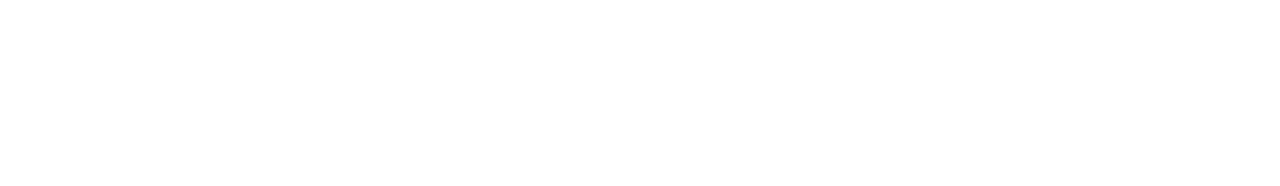
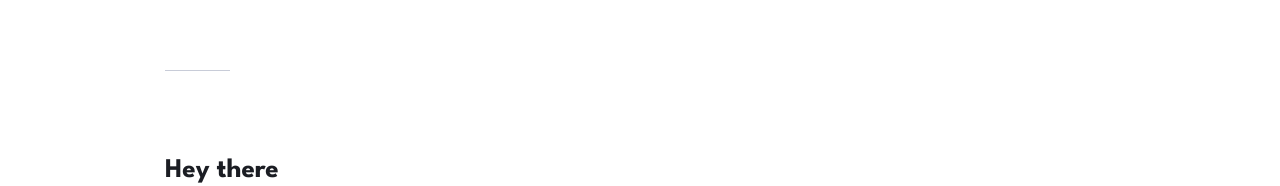
Before and after one commit to JJWallis/arch-studio, a Next.js app: page / in a window 1280 px wide. Shown: the part 843-1029 px from the top of the page. Before the commit the page ends 800 px from the top, so only its background shows below. Built offline with nearby package versions, Linux system fonts and the light colour scheme.

Commit message:
copy section with border ip

```diff
--- /dev/null
+++ b/src/components/copySectionWithBorder/CopySectionWithBorder.tsx
@@ -0,0 +1,71 @@
+import React from 'react';
+import styled, { css } from 'styled-components';
+import { device } from '../../config/theme/device';
+
+type PageVariant = 'home' | 'about' | 'contact';
+
+interface WrapperProps {
+   variant: PageVariant;
+}
+
+const Wrapper = styled.section<WrapperProps>`
+   ${({ variant }) =>
+      ({
+         home: css`
+            --marin-top: 72px;
+            --margin-bottom: 112px; // todo -> all different for tablet only (styled())
+         `,
+         about: css`
+            --marin-top: 76px;
+            --margin-bottom: 112px;
+         `,
+         contact: css`
+            --marin-top: 100px;
+            --margin-bottom: 71px;
+         `,
+      }[variant])}
+   --padding-top: 69px;
+
+   position: relative;
+   padding-top: var(--padding-top);
+   padding-inline: var(--padding-x, 0);
+   margin-top: var(--marin-top);
+
+   @media ${device.maxTablet} {
+      --padding-x: var(--site-padding);
+   }
+
+   @media ${device.tablet} {
+      --padding-top: 50px; // todo -> zero for Home on tablet + desktop (styled())
+      --marin-top: 200px;
+   }
+
+   @media ${device.laptop} {
+      --padding-top: 83px;
+      --margin-bottom: 200px;
+   }
+
+   &::before {
+      content: '';
+      position: absolute;
+      top: 0;
+      display: block;
+      height: 1px;
+      width: 65px;
+      background: var(--clr-light-grey);
+   }
+`;
+
+interface CopySectionWithBorderProps {
+   children: React.ReactNode;
+   variant: PageVariant;
+}
+
+const CopySectionWithBorder: React.FC<CopySectionWithBorderProps> = ({
+   children,
+   ...props
+}) => {
+   return <Wrapper {...props}>{children}</Wrapper>;
+};
+
+export default CopySectionWithBorder;
--- /dev/null
+++ b/src/components/copySectionWithBorder/index.ts
@@ -0,0 +1,2 @@
+export * from './CopySectionWithBorder';
+export { default } from './CopySectionWithBorder';
--- a/src/pages/index.tsx
+++ b/src/pages/index.tsx
@@ -1,10 +1,14 @@
 import type { NextPage } from 'next';
+import CopySectionWithBorder from '../components/copySectionWithBorder';
 import { SingleImageSectionHeroHomeRenderer } from '../components/singleImageSection/SingleImageSectionHeroHomeRenderer';
 
 const Home: NextPage = () => {
    return (
       <>
          <SingleImageSectionHeroHomeRenderer />
+         <CopySectionWithBorder variant="home">
+            <h1>Hey there</h1>
+         </CopySectionWithBorder>
       </>
    );
 };
```
